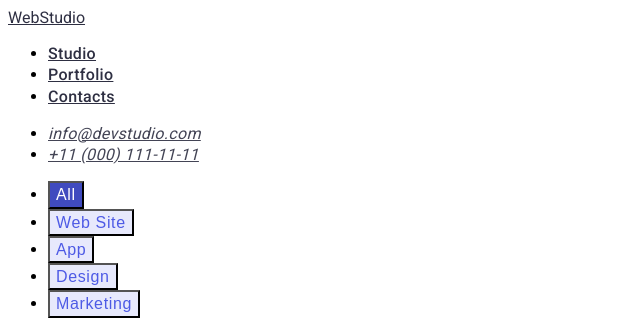
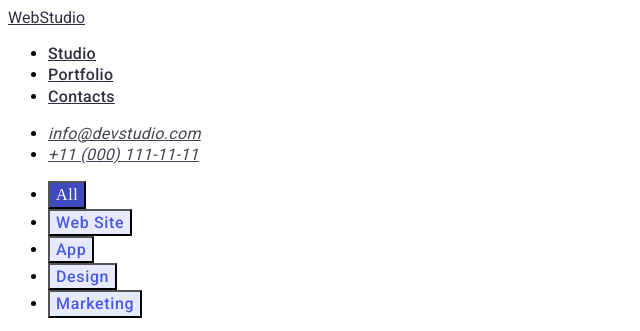
Before and after one commit to JurekZela/goit-markup-hw-02, a plain HTML site: page portfolio.html in a window 1280 px wide. Shown: the top 331 px of the page, 0-640 px from the left. Drawn offline with Linux system fonts and the light colour scheme.

Commit message:
Update styles.css

```diff
--- a/css/styles.css
+++ b/css/styles.css
@@ -36,7 +36,7 @@ header{background-color: var(--primary-header); }
          .hero-btn { background-color: #4D5AE5;}
          .hero-btn {color: #FFFFFF;}
          .hero-btn:hover,.hero-btn:focus {color: var(--hover-focus);}
-         .hero-btn{font-weight: 500;
+         .hero-btn{font-family: "inherit"; font-weight: 500;
             font-size: 16px;
             line-height: 1.33; letter-spacing: 0.04em;}
            /* .hero-btn{position: absolute;
@@ -82,12 +82,12 @@ header{background-color: var(--primary-header); }
          /* portfolio button*/
 .label-btn {color: #FFFFFF; background-color: #404BBF;}
 .label-btn:hover,  .label-btn:focus{color: var(--hover-focus);}
-.label-btn{font-weight: 500;
+.label-btn{font-family: "inherit"; font-weight: 500;
     font-size: 16px;
     line-height: 1.33; letter-spacing: 0.04em;}
 .link-btn:hover, .link-btn:focus{color: var(--hover-focus);}
 .link-btn {color: #4D5AE5; background-color: #E7E9FC;}
-.link-btn{font-weight: 500;
+.link-btn{font-family: inherit; font-weight: 500;
     font-size: 16px;
     line-height: 1.33; letter-spacing: 0.04em;}
 
```
